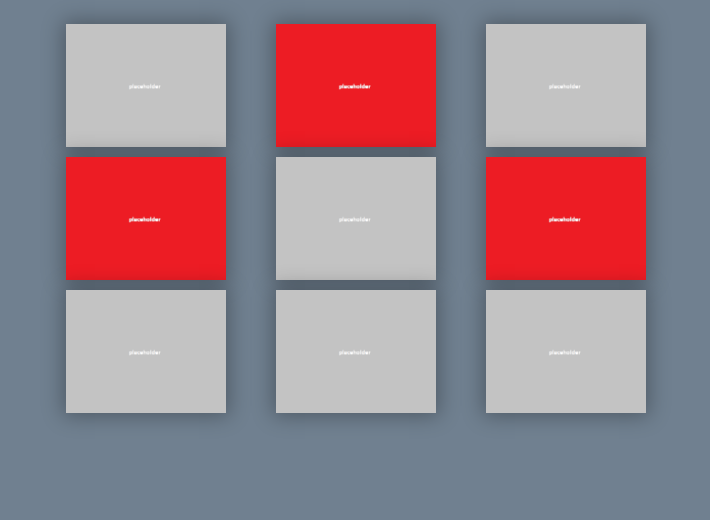
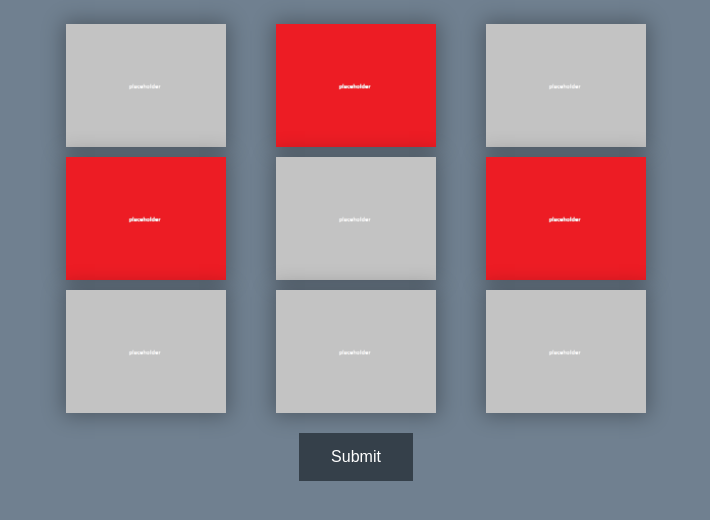
Before and after one commit to Minious/medifor_demo, a plain HTML site: page index.html in a window 1280 px wide. Shown: the part 76-596 px from the top of the page, without its empty margins (284-994 px from the left). Drawn offline with Linux system fonts and the light colour scheme.

Commit message:
add sumbit button and reload 'what is manipulated' window

```diff
--- a/css/styles.css
+++ b/css/styles.css
@@ -33,3 +33,23 @@ img {
     /* border: solid 0px #0F0; */
 }
 /* img:hover { transform: scale(1.1); } */
+
+.footer {
+    padding: 20px;
+    text-align: center;
+}
+
+.footer button {
+    background-color: rgb(53, 64, 74);
+    border: none;
+    color: white;
+    padding: 15px 32px;
+    text-align: center;
+    text-decoration: none;
+    display: inline-block;
+    font-size: 16px;
+}
+
+.footer button:hover {
+    background-color: rgb(81, 98, 114);
+}
--- a/js/scripts.js
+++ b/js/scripts.js
@@ -10,7 +10,7 @@ function shuffle(array) {
 }
 
 function createPageManipulated(data, nbImages){
-    console.log(data)
+    // console.log(data)
 
     let manipulatedImages = data.filter(imageData => imageData.manipulated);
     let notManipulatedImages = data.filter(imageData => !imageData.manipulated);
@@ -19,13 +19,40 @@ function createPageManipulated(data, nbImages){
     let nbManipulatedImages = randInt(nbImageTypeOffset, nbImages - nbImageTypeOffset);
     let nbNotManipulatedImages = nbImages - nbManipulatedImages;
 
-    let globalContainer = document.getElementById("globalContainer")
+    let globalContainer = document.getElementById("globalContainer");
+    while (globalContainer.firstChild) {
+        globalContainer.removeChild(globalContainer.firstChild);
+    }
 
     let headerTag = document.createElement("div");
     headerTag.className = "header";
     let questionTag = document.createElement("p");
     questionTag.innerText = "Which one has been manipulated?"
     headerTag.appendChild(questionTag);
+    globalContainer.appendChild(headerTag);
+
+    let footerTag = document.createElement("div");
+    footerTag.className = "footer";
+    let submitButton = document.createElement("button");
+    submitButton.innerText = "Submit";
+    submitButton.addEventListener('click', function (e) {
+        // console.log(document.getElementsByClassName("imagesContainer")[0])
+        // console.log(document.getElementsByClassName("imagesContainer")[0].childNodes)
+        Array.from(document.getElementsByClassName("imagesContainer")[0].childNodes).map(div => div.childNodes[0]).forEach(el => {
+            // console.log(el)
+            let isSelected = !!el.selectedImage;
+            let isManipulated = !!el.manipulated;
+            // console.log(el.idx, isSelected, isManipulated)
+            if(isSelected != isManipulated)
+                el.style.boxShadow = "0 0 20px 3px rgba(255, 0, 0, 1)";
+            else
+                el.style.boxShadow = "0 0 20px 3px rgba(0, 255, 0, 1)";
+
+            window.setTimeout(main, 2000);
+        });
+    });
+    footerTag.appendChild(submitButton);
+    globalContainer.appendChild(footerTag);
 
     let nbImagesColumns = Math.ceil(Math.sqrt(nbImages));
     let nbImagesRows = Math.ceil(nbImages / nbImagesColumns);
@@ -47,22 +74,26 @@ function createPageManipulated(data, nbImages){
     imagesToAppend = imagesToAppend.concat(createImagesTags(manipulatedImages, nbManipulatedImages, widthImageCell));
     imagesToAppend = imagesToAppend.concat(createImagesTags(notManipulatedImages, nbNotManipulatedImages, widthImageCell));
     shuffle(imagesToAppend)
-    imagesToAppend.forEach(imageToAppend => imagesContainerTag.appendChild(imageToAppend))
+    imagesToAppend.forEach(imageToAppend => imagesContainerTag.appendChild(imageToAppend));
 
-    globalContainer.appendChild(headerTag);
-    globalContainer.appendChild(imagesContainerTag);
+    // console.log(footerTag.clientHeight)
 
+    globalContainer.insertBefore(imagesContainerTag, footerTag);
 }
 
 function createImagesTags(imageArray, nbImages, widthImageCell){
     imagesCellsTags = [];
     for(let i=0;i<nbImages;i+=1){
+        let indexImage = randInt(0, imageArray.length);
+
         let imageCellTag = document.createElement("div");
         imageCellTag.style.width = widthImageCell + "px";
 
         let imageTag = document.createElement("img");
         imageTag.style.width = widthImageCell * 0.8 + "px";
-        imageTag.src = "images/" + imageArray[randInt(0, imageArray.length)].filename;
+        imageTag.src = "images/" + imageArray[indexImage].filename;
+        imageTag.manipulated = imageArray[indexImage].manipulated;
+        imageTag.idx = indexImage;
         imageTag.addEventListener('click', function (e) {
             e.target.selectedImage = !e.target.selectedImage;
             // console.log(e.target.selectedImage)
```
